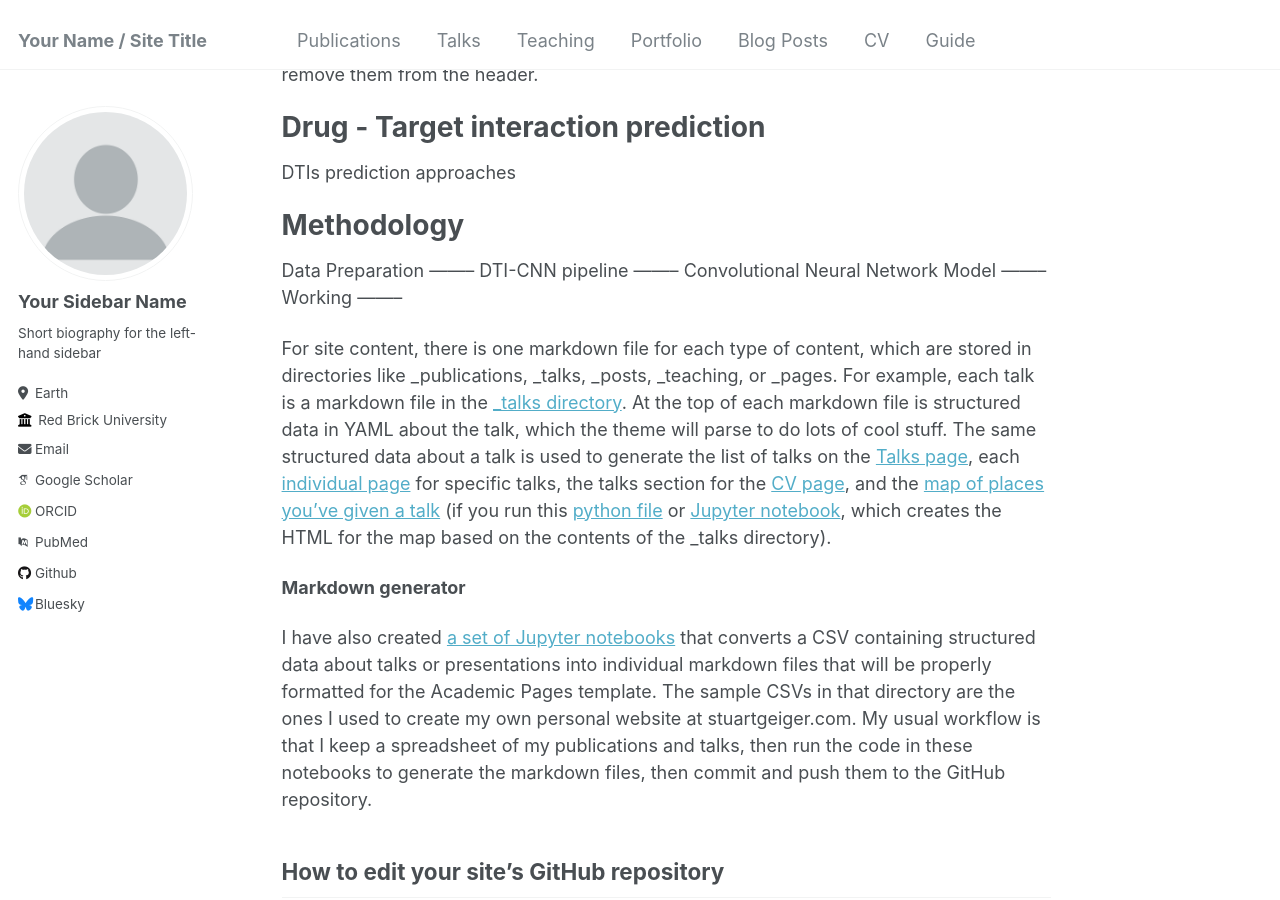
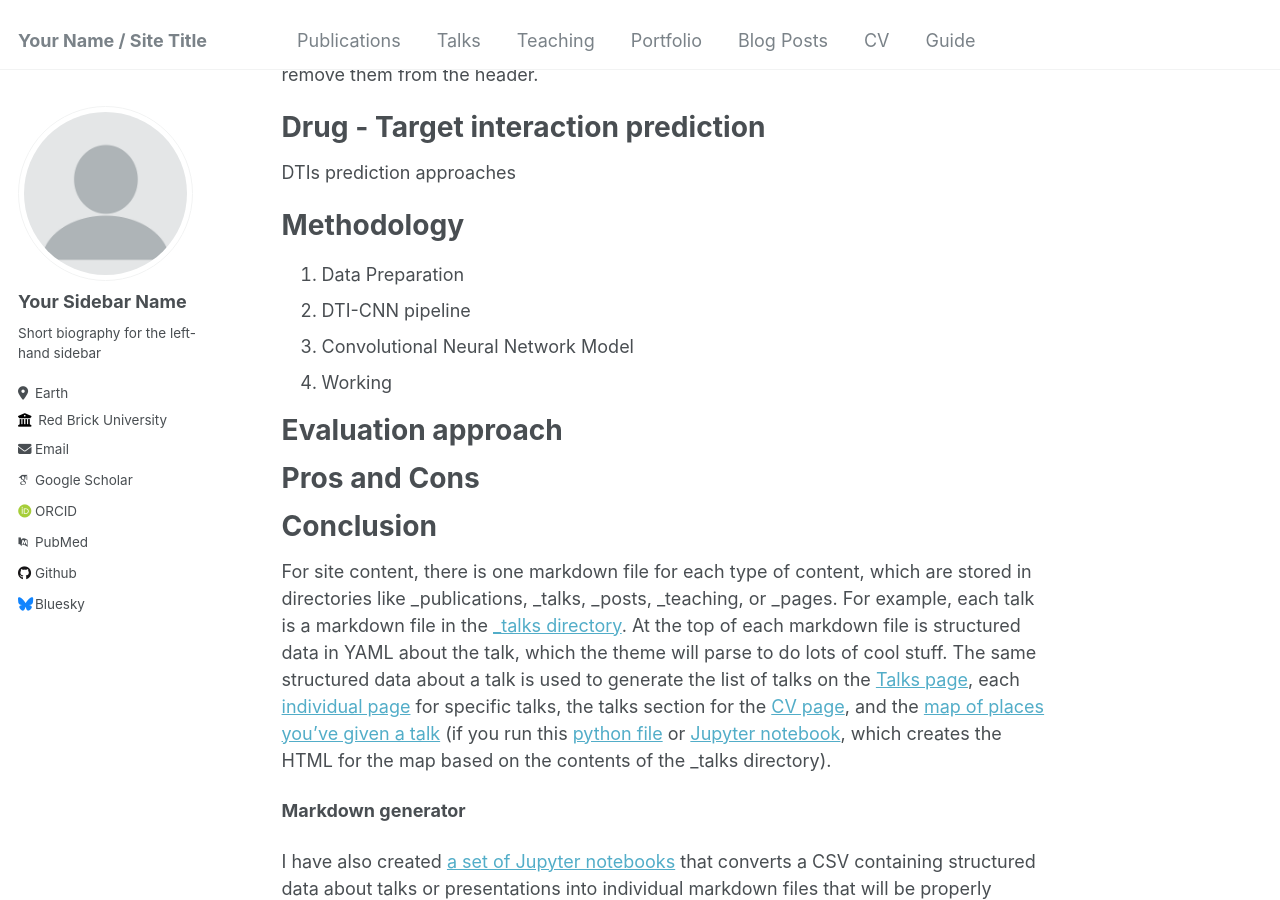
Before and after one commit to urvashithakre/urvashithakre.github.io, a Jekyll site: the page built from _pages/about.md, in a window 1280 px wide and 900 px high, scrolled down 1669 px. Built offline with Jekyll 4.4.1, drawn with Linux system fonts in a browser that asks for light colours; some web fonts are replaced.

Commit message:
headings updated

```diff
--- a/_pages/about.md
+++ b/_pages/about.md
@@ -37,14 +37,19 @@ DTIs prediction approaches
 
 Methodology
 ======
-Data Preparation
---------
-DTI-CNN pipeline
---------
-Convolutional Neural Network Model
---------
-Working
---------
+1. Data Preparation
+2. DTI-CNN pipeline
+3. Convolutional Neural Network Model
+4. Working
+
+Evaluation approach
+======
+
+Pros and Cons
+======
+
+Conclusion
+======
 
 For site content, there is one markdown file for each type of content, which are stored in directories like _publications, _talks, _posts, _teaching, or _pages. For example, each talk is a markdown file in the [_talks directory](https://github.com/academicpages/academicpages.github.io/tree/master/_talks). At the top of each markdown file is structured data in YAML about the talk, which the theme will parse to do lots of cool stuff. The same structured data about a talk is used to generate the list of talks on the [Talks page](https://academicpages.github.io/talks), each [individual page](https://academicpages.github.io/talks/2012-03-01-talk-1) for specific talks, the talks section for the [CV page](https://academicpages.github.io/cv), and the [map of places you've given a talk](https://academicpages.github.io/talkmap.html) (if you run this [python file](https://github.com/academicpages/academicpages.github.io/blob/master/talkmap.py) or [Jupyter notebook](https://github.com/academicpages/academicpages.github.io/blob/master/talkmap.ipynb), which creates the HTML for the map based on the contents of the _talks directory).
 
```
